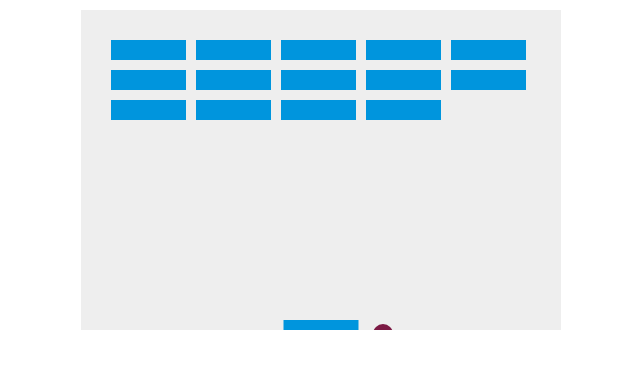
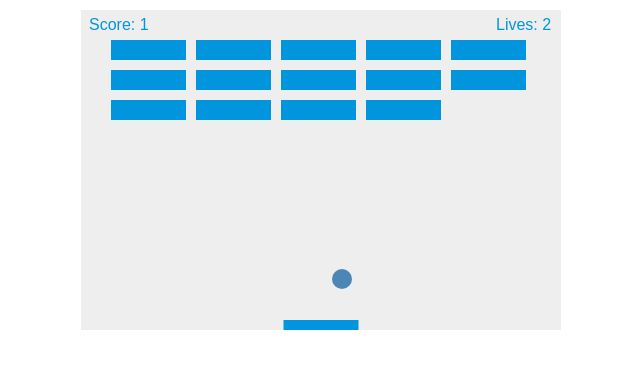
Before and after one commit to stct97/js-game, a plain HTML site: page index.html in a window 1280 px wide. Shown: the whole page, without its empty margins (319-959 px from the left). Drawn offline with Linux system fonts and the light colour scheme.

Commit message:
more code added

```diff
--- a/index.html
+++ b/index.html
@@ -46,9 +46,12 @@
         var brickPadding = 10;
         var brickOffsetTop = 30;
         var brickOffsetLeft = 30;
+        var score = 0;
+        var lives = 3;
 
         document.addEventListener("keydown", keyDownHandler, false);
         document.addEventListener("keyup", keyUpHandler, false);
+        document.addEventListener("mousemove", mouseMoveHandler, false);
 
         var bricks = [];
         for (c = 0; c < brickColumnCount; c++) {
@@ -83,6 +86,17 @@
             }
             colors.push(color)
             return colors[index];
+        }
+
+        function drawScore() {
+            ctx.font = "16px Arial";
+            ctx.fillStyle = "#0095DD";
+            ctx.fillText("Score: " + score, 8, 20);
+        }
+        function drawLives() {
+            ctx.font = "16px Arial";
+            ctx.fillStyle = "#0095DD";
+            ctx.fillText("Lives: " + lives, canvas.width - 65, 20);
         }
 
         function drawBall() {
@@ -121,6 +135,13 @@
             }
         }
 
+        function mouseMoveHandler(e) {
+            var relativeX = e.clientX - canvas.offsetLeft;
+            if (relativeX > 0 && relativeX < canvas.width) {
+                paddleX = relativeX - paddleWidth / 2;
+            }
+        }
+
         function collisionDetection() {
             for (c = 0; c < brickColumnCount; c++) {
                 for (r = 0; r < brickRowCount; r++) {
@@ -130,6 +151,8 @@
                             dy = -dy;
                             b.status = 0;
                             index++;
+                            score++;
+
                         }
                     }
                 }
@@ -141,6 +164,8 @@
             drawBricks();
             drawBall();
             drawPaddle();
+            drawScore();
+            drawLives()
             collisionDetection();
             if (x + dx > canvas.width - ballRadius || x + dx < ballRadius) {
                 dx = -dx;
@@ -158,7 +183,18 @@
                     setInterval(draw, vel);
                 }
                 else {
-                    document.location.reload();
+                    lives--;
+                    if (!lives) {
+                        alert("PERDISTE");
+                        document.location.reload();
+                    }
+                    else {
+                        x = canvas.width / 2;
+                        y = canvas.height - 30;
+                        dx = 3;
+                        dy = -3;
+                        paddleX = (canvas.width - paddleWidth) / 2;
+                    }
 
                 }
             }
@@ -170,6 +206,7 @@
             }
             x += dx;
             y += dy;
+
         }
         setInterval(draw, vel);
     </script>
```
